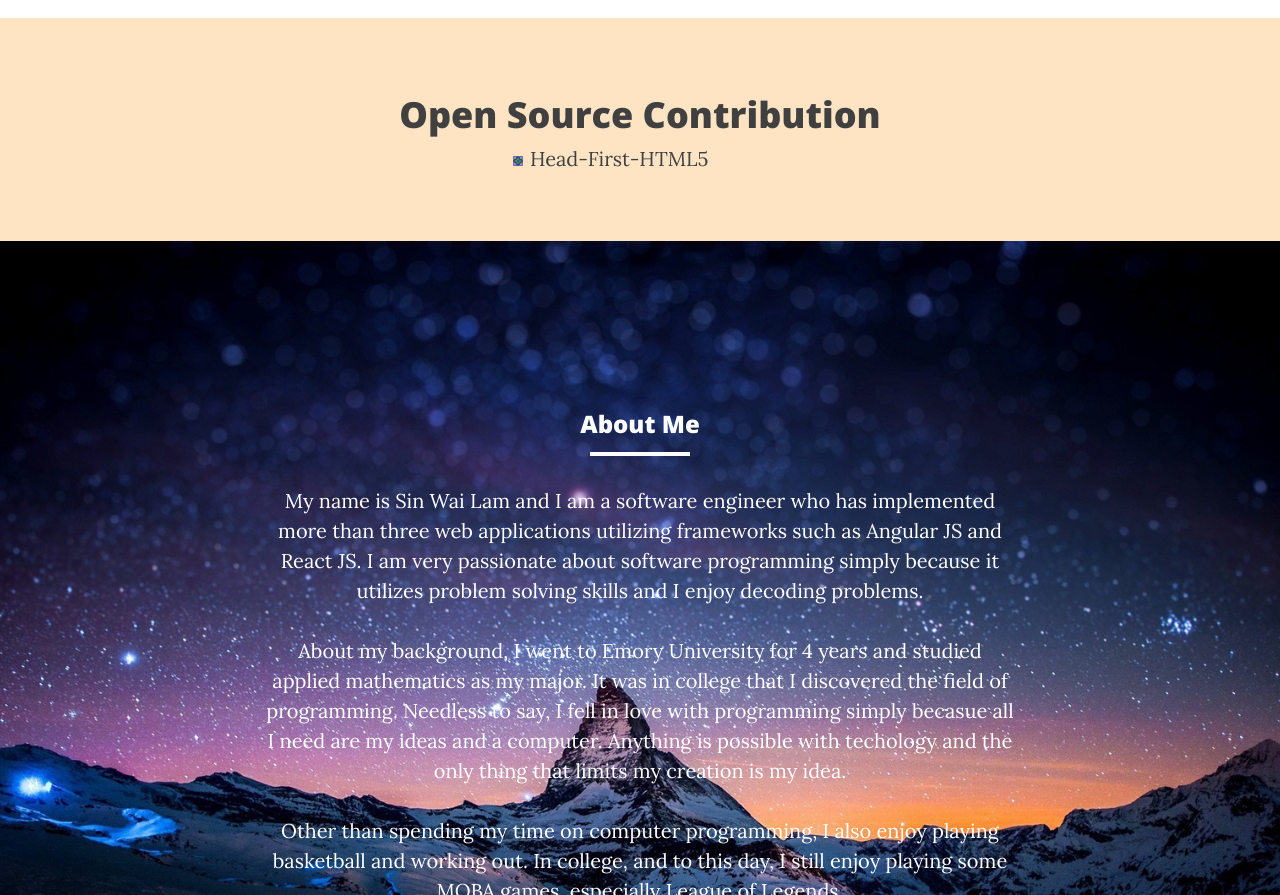
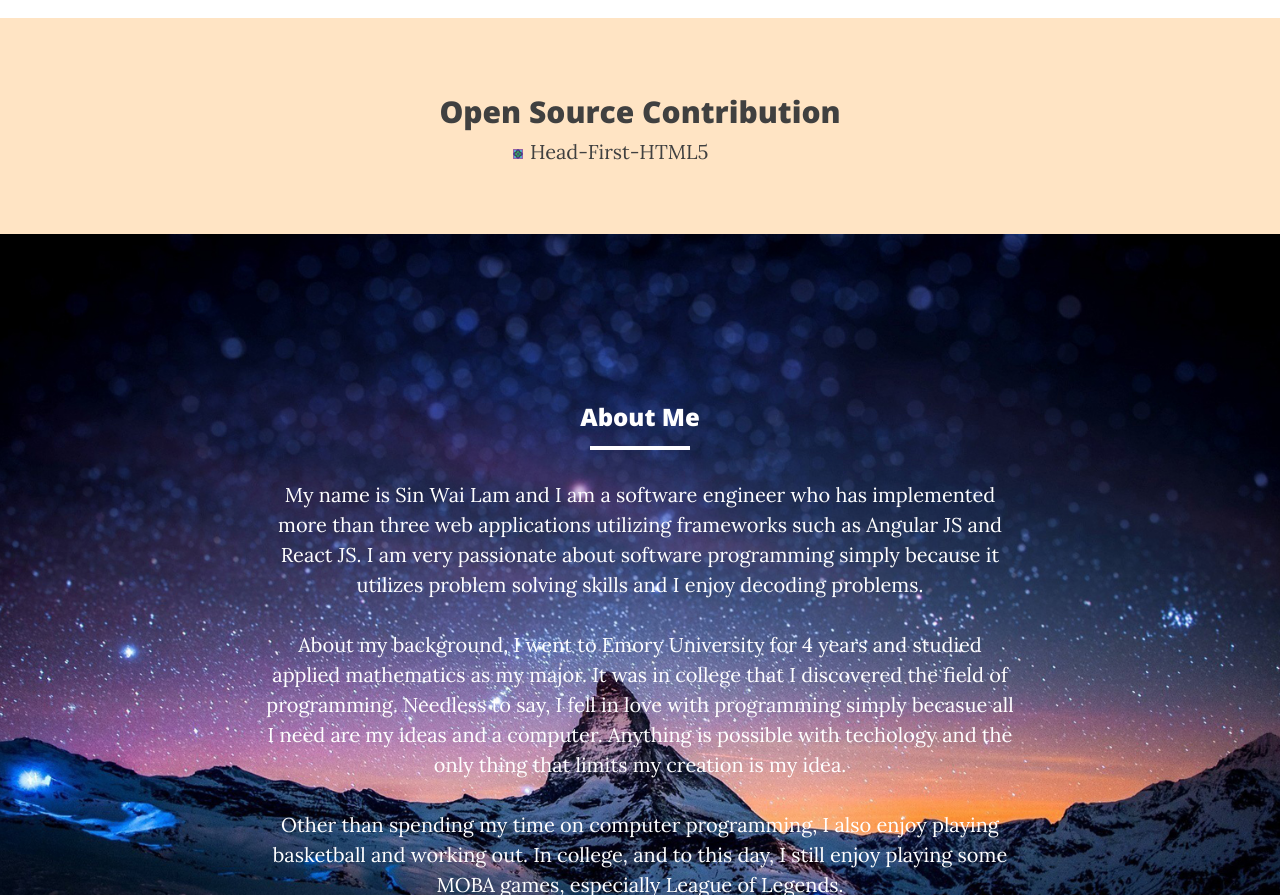
Before and after one commit to sinwailam193/mywebsite, a website: page public/index.html in a window 1280 px wide. Shown: the part 2133-3028 px from the top of the page. Drawn offline with nearby package versions, Linux system fonts and the light colour scheme.

Commit message:
code clean up

```diff
--- a/public/index.html
+++ b/public/index.html
@@ -192,7 +192,7 @@
         <br/>
         <br/>
         <div class="container">
-            <h1 style="text-align: center">Open Source Contribution</h1>
+            <h2 style="text-align: center">Open Source Contribution</h2>
             <div class="center">
                 <ul>
                     <li><a href="https://github.com/bethrobson/Head-First-HTML5">Head-First-HTML5</li>
```
